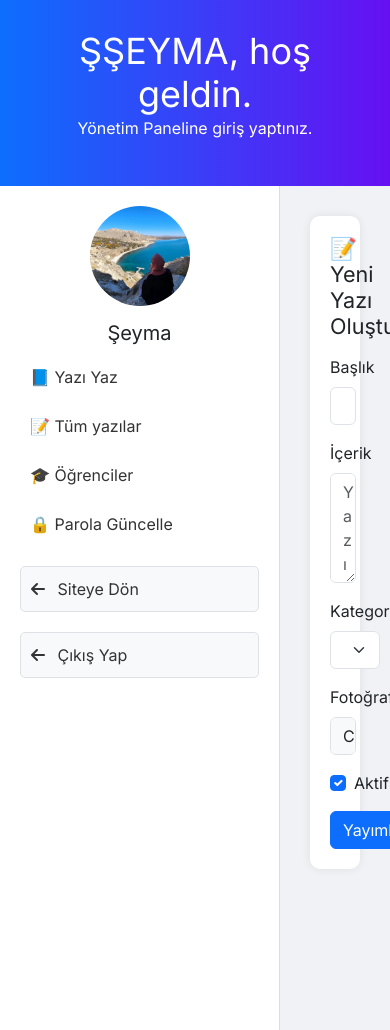
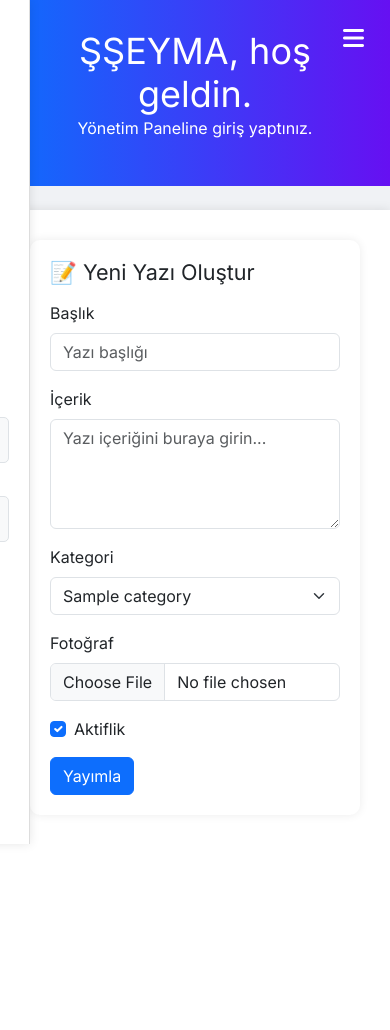
Before and after one commit to ugurtr-cmd/django-project-web, a Django app: page /admin-paneli in a window 390 px wide. After the commit the page ends 844 px from the top, so only its background shows below. Run offline with Django 5.2, Linux system fonts and the light colour scheme; a user stored in the database is signed in; tables that the repository leaves empty hold one stand-in row (values such as "Sample post"); some libraries are stand-ins or nearby versions.

Commit message:
Update layout_admin.html

```diff
--- a/templates/layout_admin.html
+++ b/templates/layout_admin.html
@@ -4,22 +4,179 @@
 <head>
   <meta charset="UTF-8">
   <title>{% block title %}{% endblock title %}</title>
-  <meta name="viewport" content="width=device-width, initial-scale=1">
+  <meta name="viewport" content="width=device-width, initial-scale=1, shrink-to-fit=no">
   <link href="https://cdn.jsdelivr.net/npm/bootstrap@5.3.0/dist/css/bootstrap.min.css" rel="stylesheet">
   <link href="https://fonts.googleapis.com/css2?family=Inter:wght@400;600&display=swap" rel="stylesheet">
   <link rel="stylesheet" href="https://cdnjs.cloudflare.com/ajax/libs/font-awesome/6.0.0/css/all.min.css">
+  <style>
+    body {
+      font-family: 'Inter', sans-serif;
+      background-color: #f8f9fa;
+    }
+
+    .admin-header {
+      background-color: #0d6efd;
+      color: white;
+      padding: 1.5rem;
+      margin-bottom: 1.5rem;
+      position: relative;
+    }
+
+    .admin-container {
+      display: flex;
+      flex-wrap: wrap;
+      min-height: calc(100vh - 150px);
+    }
+
+    .sidebar {
+      flex: 0 0 250px;
+      background-color: white;
+      padding: 1.5rem;
+      box-shadow: 0 0 10px rgba(0,0,0,0.1);
+      height: 100%;
+      transition: all 0.3s ease;
+    }
+
+    .sidebar img {
+      width: 100px;
+      height: 100px;
+      border-radius: 50%;
+      object-fit: cover;
+      margin-bottom: 1rem;
+    }
+
+    .sidebar nav {
+      display: flex;
+      flex-direction: column;
+      gap: 0.5rem;
+    }
+
+    .sidebar a {
+      padding: 0.75rem 1rem;
+      color: #333;
+      text-decoration: none;
+      border-radius: 5px;
+      transition: all 0.3s;
+    }
+
+    .sidebar a:hover {
+      background-color: #f0f0f0;
+      color: #0d6efd;
+    }
+
+    .main-panel {
+      flex: 1;
+      padding: 1.5rem;
+      background-color: white;
+      margin-left: 1rem;
+      box-shadow: 0 0 10px rgba(0,0,0,0.1);
+      transition: margin-left 0.3s ease;
+    }
+
+    .section-box {
+      background-color: white;
+      padding: 1.5rem;
+      border-radius: 8px;
+      box-shadow: 0 0 5px rgba(0,0,0,0.05);
+      margin-bottom: 1.5rem;
+    }
+
+    .siteye-don {
+      display: block;
+      padding: 10px 15px;
+      margin-top: 20px;
+      background-color: #f8f9fa;
+      border-radius: 5px;
+      color: #333;
+      text-decoration: none;
+      transition: all 0.3s;
+      border: 1px solid #dee2e6;
+    }
+
+    .siteye-don:hover {
+      background-color: #e9ecef;
+      color: #0d6efd;
+    }
+
+    .siteye-don i {
+      transition: transform 0.3s;
+    }
+
+    .siteye-don:hover i {
+      transform: translateX(-3px);
+    }
+
+    /* Mobile responsive adjustments */
+    @media (max-width: 992px) {
+      .sidebar {
+        position: fixed;
+        left: -250px;
+        top: 0;
+        bottom: 0;
+        z-index: 1000;
+        width: 250px;
+        overflow-y: auto;
+      }
+
+      .sidebar.active {
+        left: 0;
+      }
+
+      .main-panel {
+        margin-left: 0;
+        width: 100%;
+      }
+
+      .menu-toggle {
+        display: block !important;
+      }
+    }
+
+    .menu-toggle {
+      display: none;
+      position: absolute;
+      right: 20px;
+      top: 20px;
+      background: none;
+      border: none;
+      color: white;
+      font-size: 1.5rem;
+      cursor: pointer;
+    }
+
+    .overlay {
+      position: fixed;
+      top: 0;
+      left: 0;
+      right: 0;
+      bottom: 0;
+      background-color: rgba(0,0,0,0.5);
+      z-index: 999;
+      display: none;
+    }
+
+    .overlay.active {
+      display: block;
+    }
+  </style>
   {% block css_file %}{% endblock css_file %}
 </head>
 <body>
   <div class="admin-header">
     <h1>ŞŞEYMA, hoş geldin.</h1>
     <p>Yönetim Paneline giriş yaptınız.</p>
+    <button class="menu-toggle" id="menuToggle">
+      <i class="fas fa-bars"></i>
+    </button>
   </div>
+
+  <div class="overlay" id="overlay"></div>
+
   {% include "messages.html" %}
 
   <div class="admin-container">
     <!-- Sidebar -->
-    <div class="sidebar text-center">
+    <div class="sidebar" id="sidebar">
       <img src="{% static 'blog/img/profil.jpg' %}" alt="Profil Foto">
       <h5>Şeyma</h5>
       <nav class="text-start">
@@ -37,38 +194,52 @@
       </nav>
     </div>
 
-    <style>
-  .siteye-don {
-    display: block;
-    padding: 10px 15px;
-    margin-top: 20px;
-    background-color: #f8f9fa;
-    border-radius: 5px;
-    color: #333;
-    text-decoration: none;
-    transition: all 0.3s;
-    border: 1px solid #dee2e6;
-  }
-
-  .siteye-don:hover {
-    background-color: #e9ecef;
-    color: #0d6efd;
-  }
-
-  .siteye-don i {
-    transition: transform 0.3s;
-  }
-
-  .siteye-don:hover i {
-    transform: translateX(-3px);
-  }
-</style>
-
     {% block content %}
 
     {% endblock content %}
   </div>
 
   <script src="https://cdn.jsdelivr.net/npm/bootstrap@5.3.0/dist/js/bootstrap.bundle.min.js"></script>
+  <script>
+    document.addEventListener('DOMContentLoaded', function() {
+      const menuToggle = document.getElementById('menuToggle');
+      const sidebar = document.getElementById('sidebar');
+      const overlay = document.getElementById('overlay');
+
+      menuToggle.addEventListener('click', function() {
+        sidebar.classList.toggle('active');
+        overlay.classList.toggle('active');
+
+        // Menü ikonunu değiştir
+        const icon = menuToggle.querySelector('i');
+        if (sidebar.classList.contains('active')) {
+          icon.classList.remove('fa-bars');
+          icon.classList.add('fa-times');
+        } else {
+          icon.classList.remove('fa-times');
+          icon.classList.add('fa-bars');
+        }
+      });
+
+      overlay.addEventListener('click', function() {
+        sidebar.classList.remove('active');
+        overlay.classList.remove('active');
+        const icon = menuToggle.querySelector('i');
+        icon.classList.remove('fa-times');
+        icon.classList.add('fa-bars');
+      });
+
+      // Ekran boyutu değiştiğinde kontrol et
+      window.addEventListener('resize', function() {
+        if (window.innerWidth > 992) {
+          sidebar.classList.remove('active');
+          overlay.classList.remove('active');
+          const icon = menuToggle.querySelector('i');
+          icon.classList.remove('fa-times');
+          icon.classList.add('fa-bars');
+        }
+      });
+    });
+  </script>
 </body>
 </html>
```
